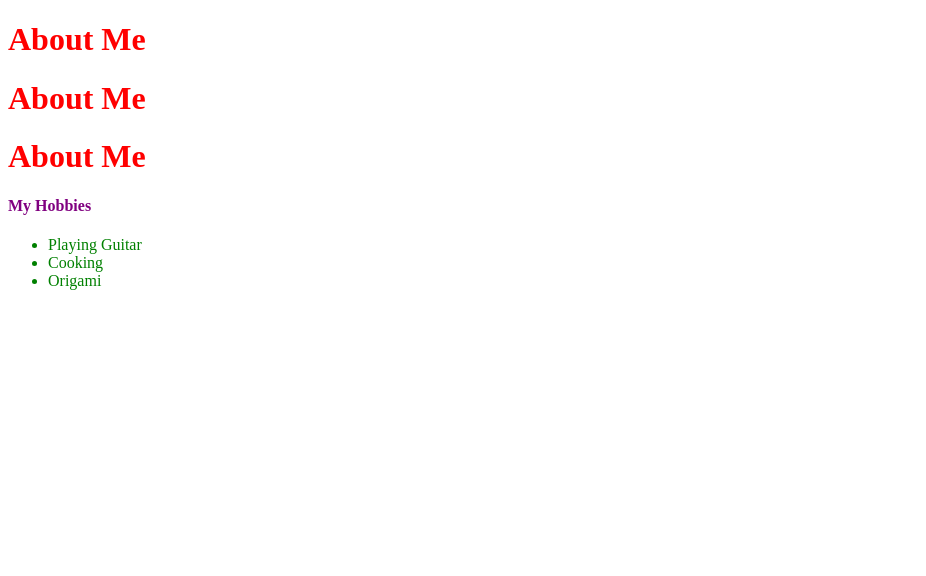
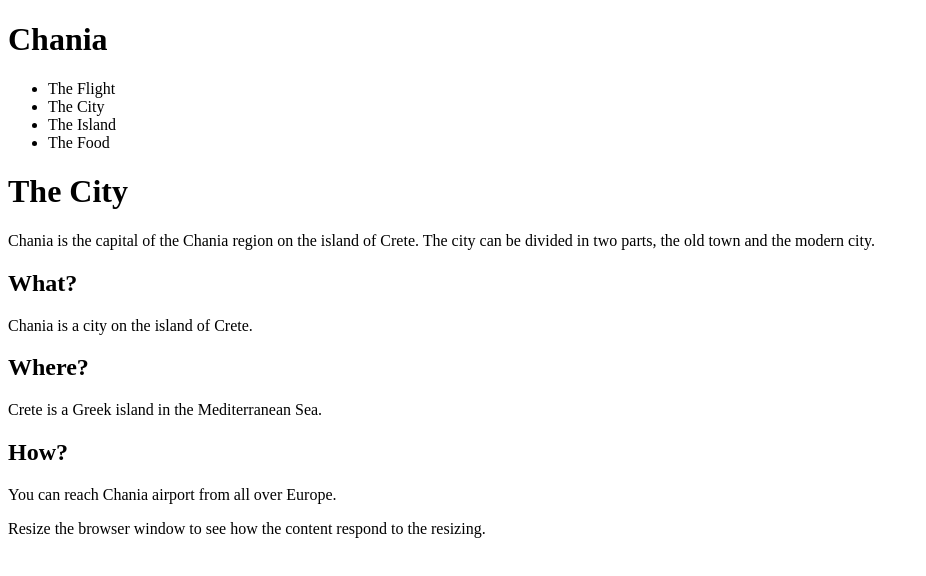
Before and after one commit to AsemDevs/The-Web-Developer-Bootcamp, a plain HTML site: page index.html in a window 1280 px wide. Shown: the whole page, without its empty margins (0-926 px from the left). Drawn offline with Linux system fonts and the light colour scheme.

Commit message:
Add Files

```diff
--- a/excersises/09_Selector_Exercise_Starter/09_Selector_Exercise_Starter/selectors.css
+++ b/excersises/09_Selector_Exercise_Starter/09_Selector_Exercise_Starter/selectors.css
@@ -1,59 +1,77 @@
 /* Style the HTML elements according to the following instructions.
-DO NOT ALTER THE EXISTING HTML TO DO THIS.  WRITE ONLY CSS!
+DO NOT ALTER THE EXISTING HTML TO DO THIS.  WRITE ONLY CSS!*/
 
-/* Give the <body> element a background of #bdc3c7*/
+body {
+    background-color: #bdc3c7;
+}
+
+h1 {
+    color:#9b59b6;
+}
+
+h2 {
+    color: orange;
+}
+li {
+    color: #00008c;
+}
+
+p {
+    background-color: yellow;
+}
+
+input {
+    border: 3px solid red;
+}
+
+.hello {
+    background-color: white;
+}
+
+#special {
+    border: 2px solid rgb(0,99,220);
+}
+
+div  p {
+    font-size: 25px;
+}
+
+input [attribute="text"] {
+    background-color:gray;
+}
+
+div:nth-of-type(3) p {
+    background-color: pink;
+}
+
+div:nth-of-type(3) p:nth-of-type(2) {
+    border: 5px solid white;
+}
+
+div:nth-of-type(3) em {
+    font-size: 20px;
+    color: white;
+}
 
 
-/* Make the <h1> element #9b59b6*/
+input:checked {
+    margin-left: 50px;
+}
+label{
+    text-transform: uppercase;
+}
 
+#special::first-letter {
+    color:green;
+    font-size: 100px;
+}
 
-/* Make all <h2> elements orange */
+h1:hover {
+    color: rgb(0,99,220)
+}
 
-
-/* Make all <li> elements blue(pick your own hexadecimal blue)*/
-
-
-/*Change the background on every paragraph to be yellow*/
-
-
-/*Make all inputs have a 3px red border*/
-
-
-/* Give everything with the class 'hello' a white background*/
-
-
-/* Give the element with id 'special' a 2px solid blue border(pick your own rgb blue)*/
-
-
-/*Make all the <p>'s that are nested inside of divs 25px font(font-size: 25px)*/
-
-
-/*Make only inputs with type 'text' have a gray background*/
-
-
-/* Give both <p>'s inside the 3rd <div> a pink background*/
-
-
-/* Give the 2nd <p> inside the 3rd <div> a 5px white border*/
-
-
-/* Make the <em> in the 3rd <div> element white and 20px font(font-size:20px)*/
-
-
-
-/*BONUS CHALLENGES*/
-/*You may need to research some other selectors and properties*/
-
-/*Make all "checked" checkboxes have a left margin of 50px(margin-left: 50px)*/
-
-
-/* Make the <label> elements all UPPERCASE without changing the HTML(definitely look this one up*/
-
-
-/*Make the first letter of the element with id 'special' green and 100px font size(font-size: 100)*/
-
-
-/*Make the <h1> element's color change to blue when hovered over */
-
+a:visited {
+    color: gray;
+}
 
 /*Make the <a> element's that have been visited gray */
--- a/index.html
+++ b/index.html
@@ -2,19 +2,45 @@
 <html>
     <head>
         <title>About Me</title>
+        <meta name="viewport" content="width=device-width, initial-scale=1.0">
         <link rel="stylesheet" type="text/css" href="style.css">
     </head>
     <body>
-        <h1>About Me </h1>
-        <h1>About Me </h1>
-        <h1>About Me </h1>
+        <div class="header">
+            <h1>Chania</h1>
+          </div>
 
-        <h4>My Hobbies</h4>
-        <ul>
-            <li>Playing Guitar</li>
-            <li>Cooking</li>
-            <li>Origami</li>
-        </ul>
+          <div class="row">
+            <div class="col-3 menu">
+              <ul>
+                <li>The Flight</li>
+                <li>The City</li>
+                <li>The Island</li>
+                <li>The Food</li>
+              </ul>
+            </div>
+
+            <div class="col-6">
+              <h1>The City</h1>
+              <p>Chania is the capital of the Chania region on the island of Crete. The city can be divided in two parts, the old town and the modern city.</p>
+            </div>
+
+            <div class="col-3 right">
+              <div class="aside">
+                <h2>What?</h2>
+                <p>Chania is a city on the island of Crete.</p>
+                <h2>Where?</h2>
+                <p>Crete is a Greek island in the Mediterranean Sea.</p>
+                <h2>How?</h2>
+                <p>You can reach Chania airport from all over Europe.</p>
+              </div>
+            </div>
+          </div>
+
+          <div class="footer">
+            <p>Resize the browser window to see how the content respond to the resizing.</p>
+          </div>
+
         <script src="js.js"></script>
     </body>
 </html>
--- a/style.css
+++ b/style.css
@@ -1,9 +1,3 @@
-h1 {
-    color:red;
-}
-li{
-    color:green;
-}
-h4 {
-    color: purple;
-}
+* {
+    box-sizing: border-box;
+  }
```
Also changed, not shown: excersises/Form ex.html (+0 -2 lines), js.js (line endings or trailing spaces).
